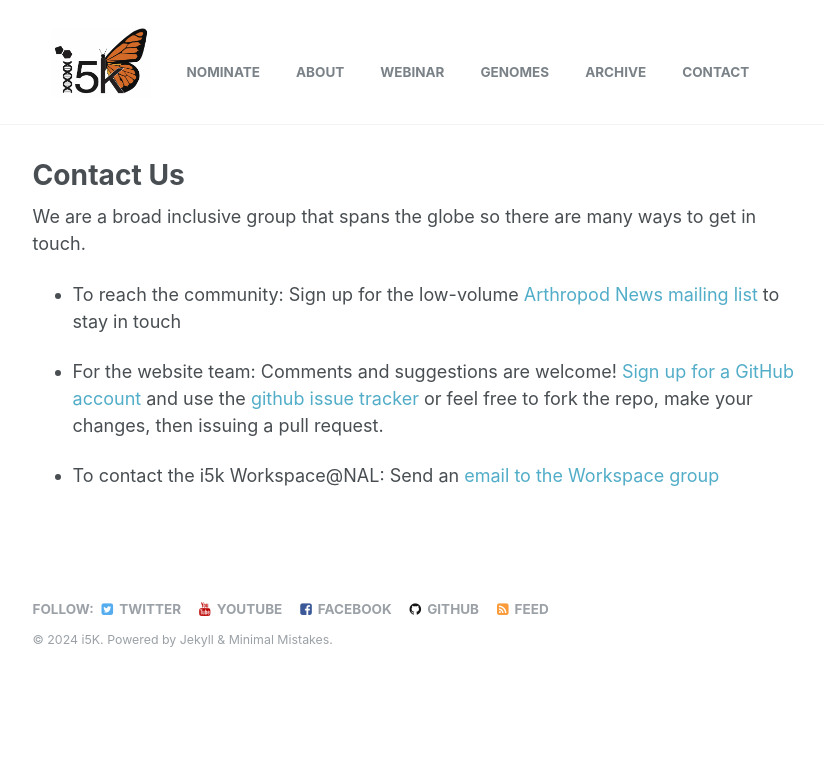
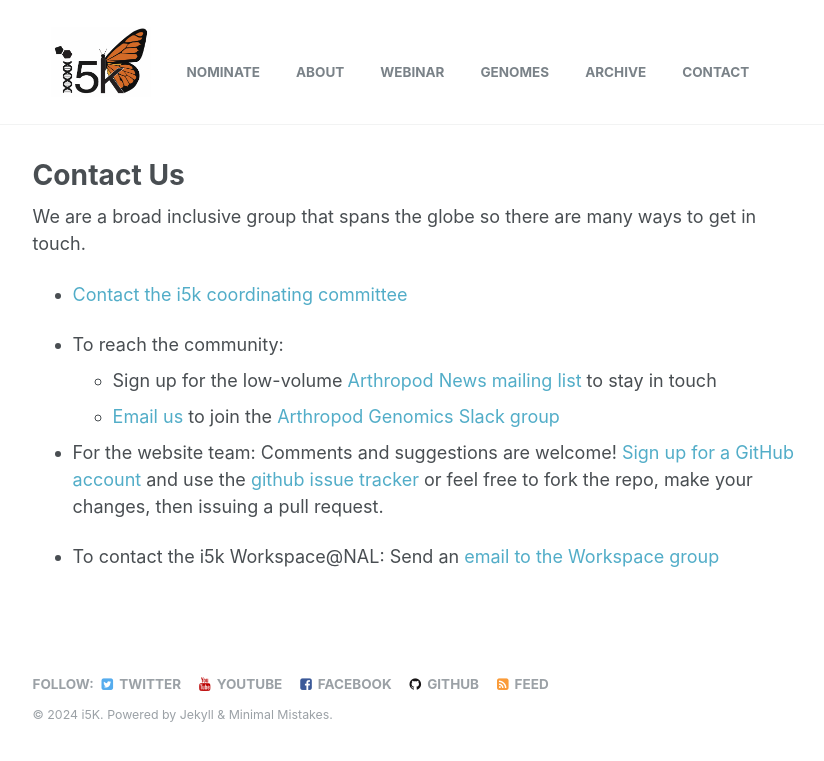
Before and after one commit to i5k/i5k.github.io, a Jekyll site: the page built from _pages/contact.md, in a window 1280 px wide. Shown: the top 761 px of the page, without its empty margins (249-1073 px from the left). Built offline with Jekyll 4.4.1, drawn with Linux system fonts in a browser that asks for light colours.

Commit message:
Update contact page

```diff
--- a/_pages/contact.md
+++ b/_pages/contact.md
@@ -6,7 +6,11 @@ permalink: /contact
 
 We are a broad inclusive group that spans the globe so there are many ways to get in touch.
 
-- To reach the community: Sign up for the low-volume [Arthropod News mailing list](https://listserv.ksu.edu/?SUBED1=ARTHROPODNEWS&A=1) to stay in touch
+- [Contact the i5k coordinating committee](mailto:i5k@ars.usda.gov)
+
+- To reach the community:
+  - Sign up for the low-volume [Arthropod News mailing list](https://listserv.ksu.edu/?SUBED1=ARTHROPODNEWS&A=1) to stay in touch
+  - [Email us](mailto:i5k@ars.usda.gov) to join the [Arthropod Genomics Slack group](https://artgen.slack.com/join/shared_invite/zt-1fut112rn-8c4cYs95eFytuCG84G3yvA#/shared-invite/email)
 
 - For the website team: Comments and suggestions are welcome! [Sign up for a GitHub account](https://github.com/join) and use the [github issue tracker](https://github.com/i5k/i5k.github.io/issues) or feel free to fork the repo, make your changes, then issuing a pull request.
 
```
